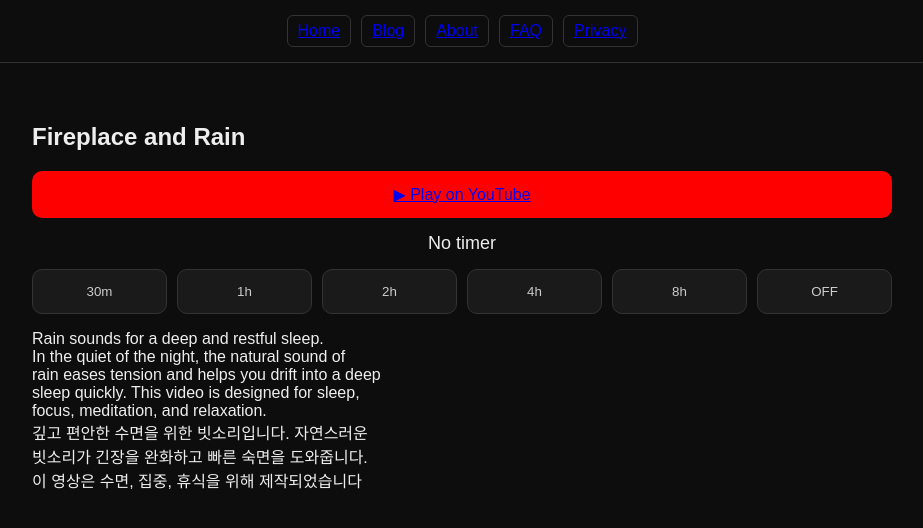
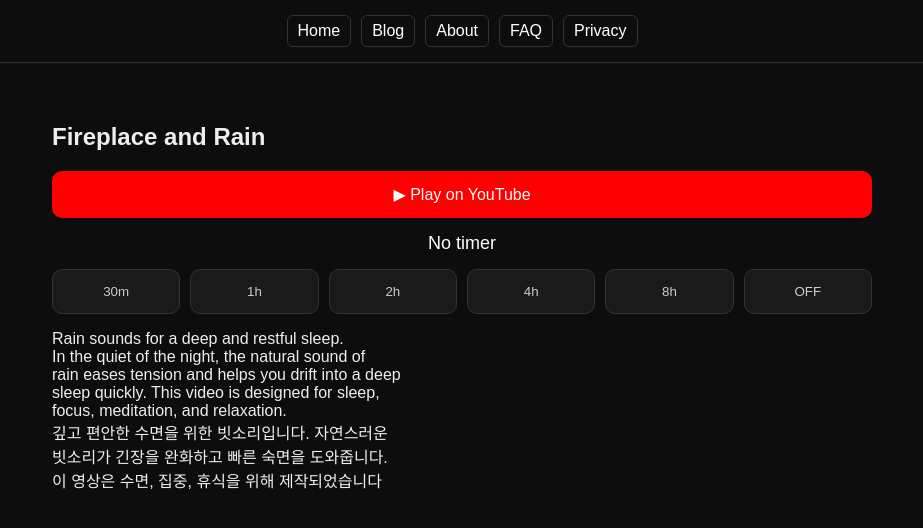
Before and after one commit to choijangwook/rain-deep-sleep, a Jekyll site: the page built from _posts/2026-04-18-Fireplace and Rain.md, in a window 1280 px wide. Shown: the top 528 px of the page, without its empty margins (178-1101 px from the left). Built offline with Jekyll 4.4.1, drawn with Linux system fonts in a browser that asks for light colours.

Commit message:
Update style.css

```diff
--- a/assets/css/style.css
+++ b/assets/css/style.css
@@ -1,13 +1,22 @@
+/* ===== 기본 ===== */
 html, body {
   margin: 0;
   padding: 0;
-  overflow-x: hidden;
   background: #0d0d0d;
   color: #eee;
   font-family: Arial, sans-serif;
+
+  /* 🔥 모바일 터치 안정화 */
+  touch-action: manipulation;
+  overflow-x: hidden;
 }
 
-/* ===== NAV ===== */
+/* 모든 요소 클릭 가능 */
+body * {
+  pointer-events: auto;
+}
+
+/* ===== 네비 ===== */
 .nav {
   border-bottom: 1px solid #333;
 }
@@ -21,23 +30,21 @@
 }
 
 .nav-inner a {
+  color: #fff;
+  text-decoration: none;
   padding: 6px 10px;
   border: 1px solid #333;
   border-radius: 6px;
 }
 
-/* ===== CONTAINER ===== */
-.container {
+/* ===== 레이아웃 ===== */
+.container,
+.main {
   max-width: 900px;
   margin: 0 auto;
   padding: 20px;
-}
-
-/* 🔥 핵심: 레이아웃 강제 안정 */
-.main {
   width: 100%;
-  max-width: 900px;
-  margin: 0 auto;
+  box-sizing: border-box;
 }
 
 /* ===== 썸네일 카드 ===== */
@@ -47,31 +54,58 @@
   margin-bottom: 25px;
 }
 
-/* 🔥 썸네일 정상화 핵심 */
+.post-item a {
+  text-decoration: none;
+  color: #fff;
+}
+
 .post-item img {
   display: block;
   width: 100%;
   height: auto;
+  border-radius: 10px;
 }
 
-/* 🔥 제목 위치 정상 */
 .post-item h2 {
   margin: 8px 0 0 0;
   font-size: 16px;
+  color: #fff;
 }
 
-/* ===== TIMER ===== */
+/* ===== 유튜브 버튼 ===== */
+.youtube-button {
+  display: block;
+  margin-top: 10px;
+  padding: 14px;
+  text-align: center;
+  background: #ff0000;
+  color: #fff;
+  border-radius: 10px;
+  text-decoration: none;
+}
+
+/* ===== 오디오 숨김 ===== */
+audio {
+  display: none;
+}
+
+/* ===== 타이머 ===== */
 .timer-display {
   text-align: center;
   margin-top: 15px;
   font-size: 18px;
+  color: #fff;
 }
 
+/* 🔥 클릭 우선순위 최상위 */
 .timer-container {
   display: flex;
   gap: 10px;
   margin-top: 15px;
   flex-wrap: wrap;
+
+  position: relative;
+  z-index: 9999;
 }
 
 .timer-container button {
@@ -82,28 +116,26 @@
   border: 1px solid #333;
   border-radius: 10px;
   cursor: pointer;
+
+  /* 🔥 모바일 핵심 */
+  touch-action: manipulation;
+
+  position: relative;
+  z-index: 10000;
 }
 
+/* 🔥 눌림 상태 확실하게 */
 .timer-container button.active {
   background: #00c853 !important;
   color: #000 !important;
   border: 2px solid #00e676 !important;
 }
 
-/* ===== YOUTUBE ===== */
-.youtube-button {
-  background: #ff0000;
-  display: block;
-  padding: 14px;
-  text-align: center;
-  border-radius: 10px;
-  margin-top: 10px;
-}
-
 /* ===== 모바일 ===== */
 @media (max-width: 768px) {
 
-  .container, .main {
+  .container,
+  .main {
     padding: 15px;
   }
 
@@ -114,25 +146,4 @@
   .timer-container button {
     width: 100%;
   }
-
 }
-.timer-container {
-  position: relative;
-  z-index: 10; /* 🔥 클릭 막힘 방지 */
-}
-
-.timer-container button {
-  touch-action: manipulation;
-}
-.timer-container {
-  position: relative;
-  z-index: 9999; /* 🔥 최상단으로 올림 */
-}
-
-.timer-container button {
-  position: relative;
-  z-index: 10000;
-}
-iframe {
-  pointer-events: none !important;
-}
```
